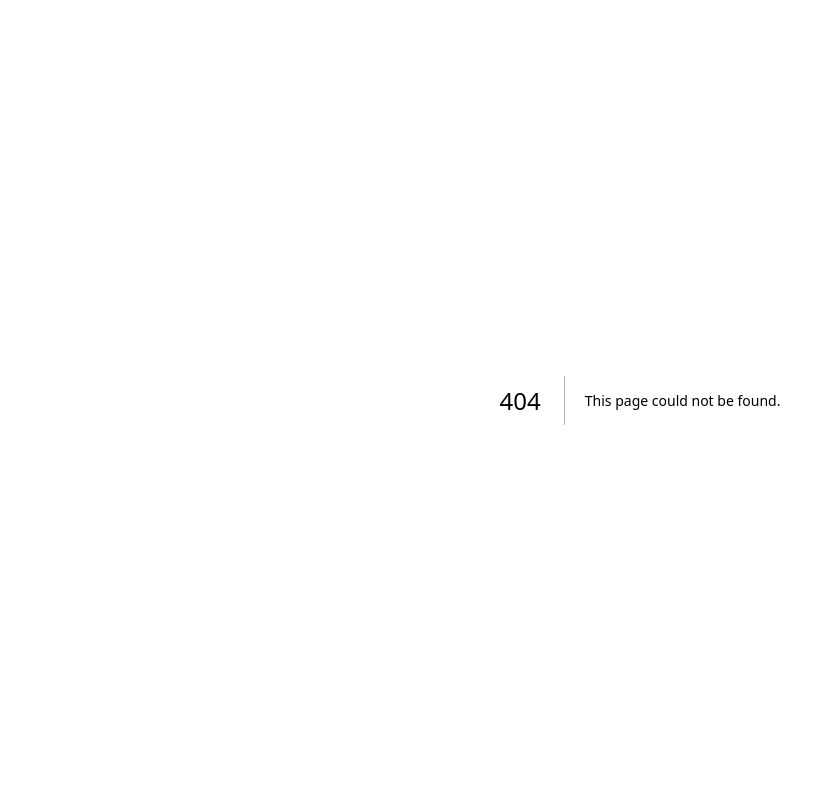
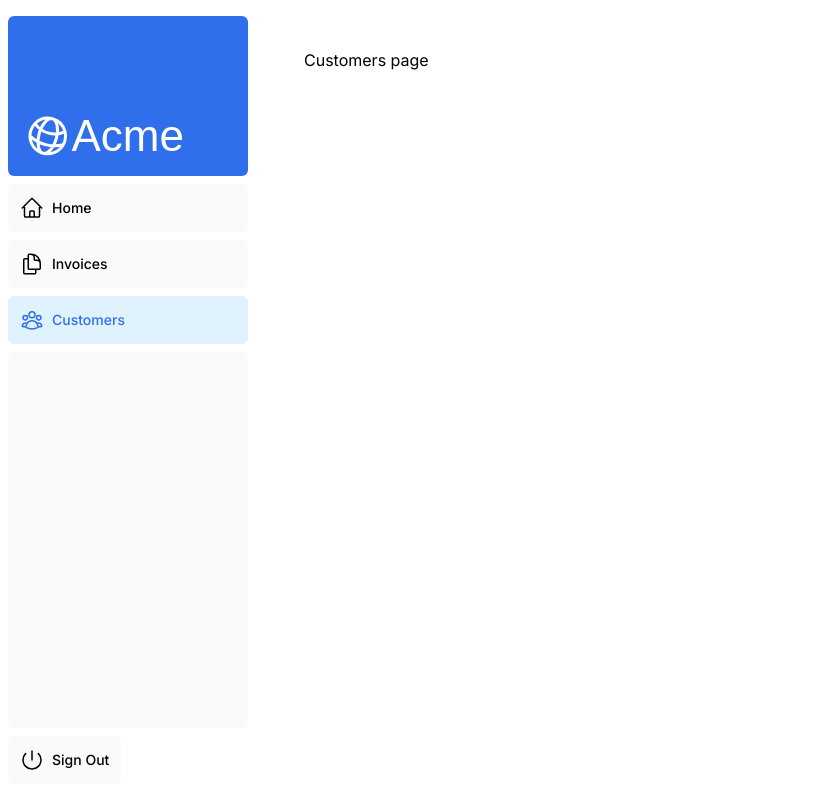
Before and after one commit to Vitalis-Maina/learn-next-js, a Next.js app: page /dashboard/customers in a window 1280 px wide. Before the commit this address had no page. Shown: the whole page, without its empty margins (0-835 px from the left). Built offline with nearby package versions, Linux system fonts and the light colour scheme; a web font is replaced by a local one.

Commit message:
[refactor] restructure folders

```diff
--- /dev/null
+++ b/app/dashboard/customers/page.tsx
@@ -0,0 +1,7 @@
+import Page from "../../page";
+
+export default function Customerpage(){
+
+    return <p>Customers page</p>
+
+}
--- /dev/null
+++ b/app/dashboard/invoices/page.tsx
@@ -0,0 +1,3 @@
+export default function Invoices(){
+    return <p>Invoices Page</p>
+}
```
